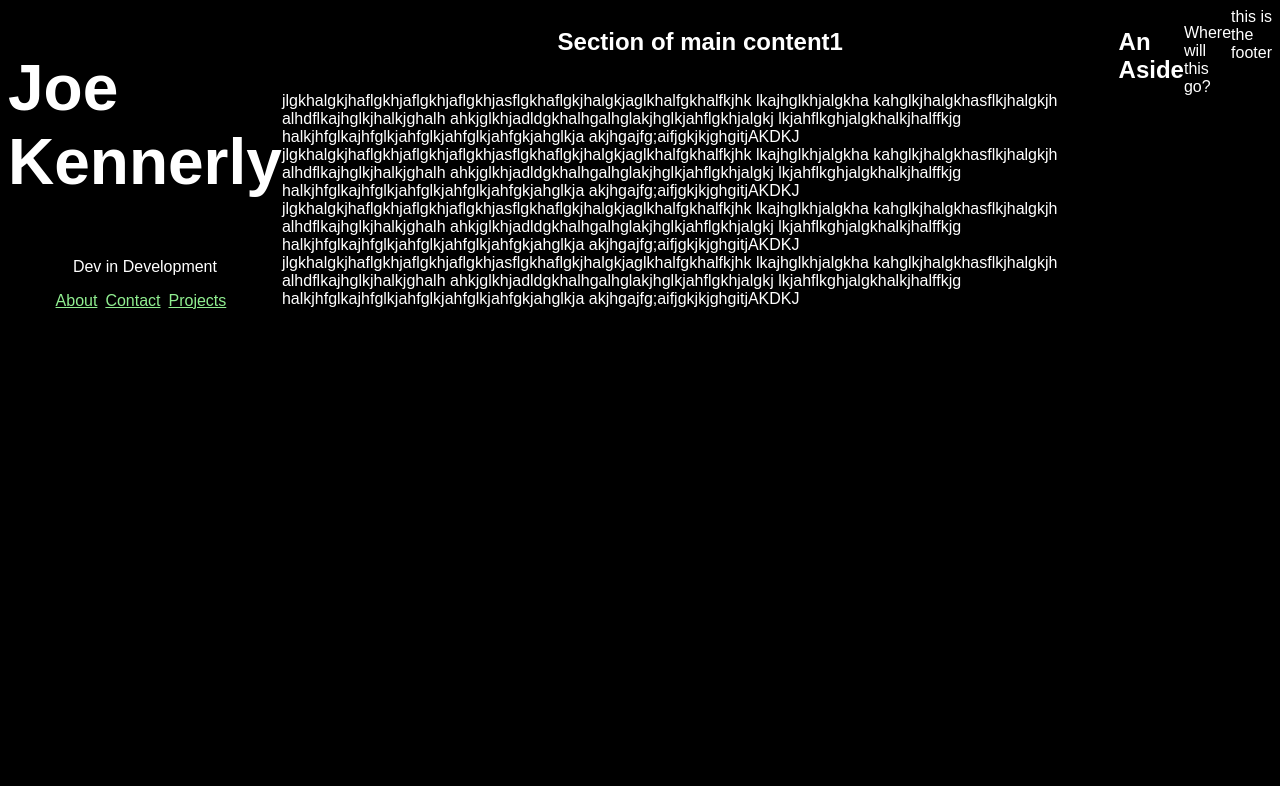
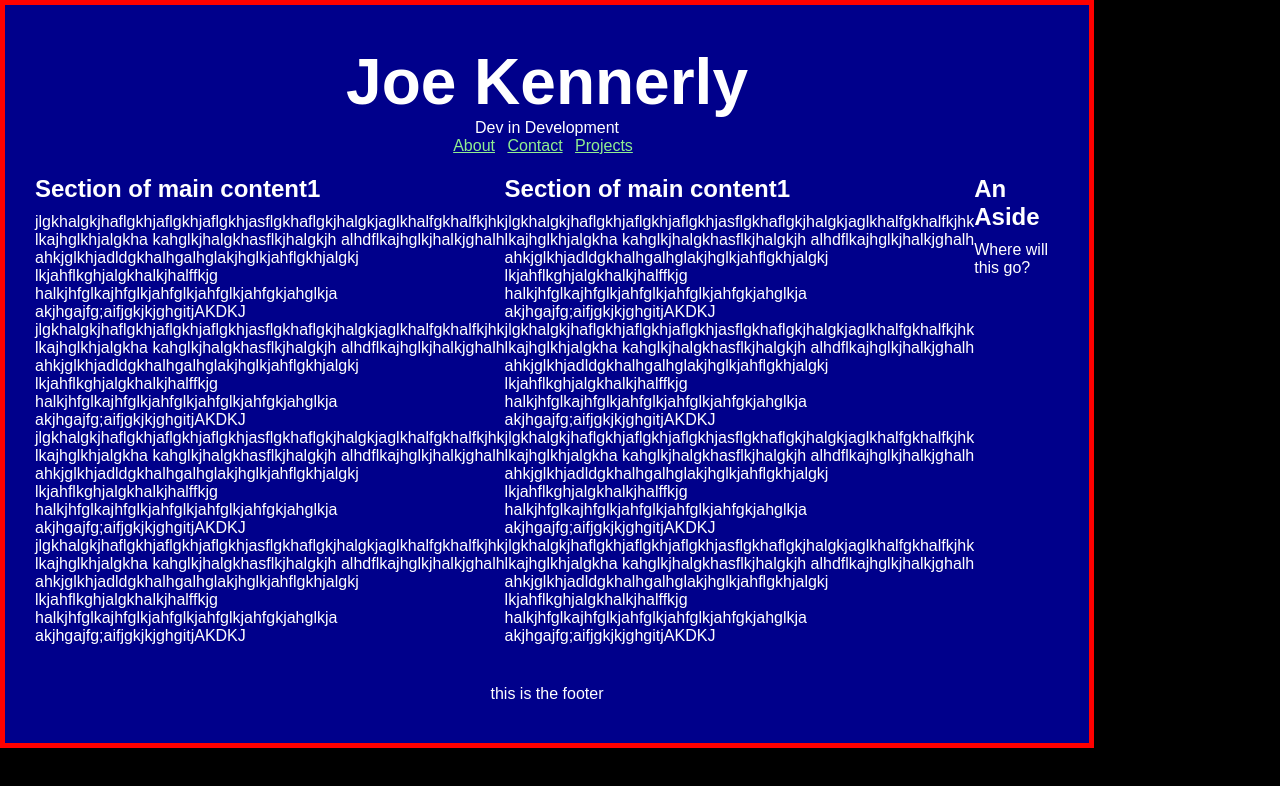
Before and after one commit to joekennerly/Personal-Website, a plain HTML site: page index.html in a window 1280 px wide. Drawn offline with Linux system fonts and the light colour scheme.

Commit message:
center layout

```diff
--- a/css/style.css
+++ b/css/style.css
@@ -1,9 +1,8 @@
-body {
-  background: black;
-  color:white;
-  font-family: sans-serif;
+* {
+  margin:0;
+  padding:0;
+
 }
-
 a {
   color: lightgreen;
 }
@@ -12,26 +11,56 @@ h1 {
   font-size: 4em;
 }
 
-.flex {
+html {
   display:flex;
-}
-
-.column {
-  flex-flow: column wrap;
-}
-.row {
-  flex-flow: row wrap;
-}
-
-header, section {
+  flex-direction:row;
+  justify-content: center;
   align-items: center;
 }
 
+body {
+  background: black;
+  color:white;
+  font-family: sans-serif;
+
+}
+
+.main-content {
+  background: darkblue;
+  border: 5px solid red;
+  width: 80%;
+  /* margin: auto; */
+  padding: 30px;
+}
+.main-content > * {
+  padding: 10px 0;
+}
+
+article {
+  display:flex;
+  flex-wrap:wrap;
+}
+
+article > * {
+  padding-bottom: 20px;
+}
+h2 {
+  padding-bottom: 10px;
+}
+
+section {
+  flex: 2;
+}
+
+aside {
+  flex:1;
+}
+.center {
+  text-align:center;
+}
+
 nav li {
+  display: inline-block;
   list-style: none;
   margin-right: 8px;
 }
-
-body ~ header {
-  flex-basis: 60%;
-}
--- a/index.html
+++ b/index.html
@@ -7,11 +7,12 @@
     <link rel="stylesheet" href="css/style.css" />
     <title>Joe Kennerly</title>
   </head>
-  <body class="flex">
-    <header class="flex column">
+  <body>
+    <div class="main-content">
+      <header class="center">
         <h1><strong>Joe Kennerly</strong></h1>
         <p>Dev in Development</p>
-      <nav class="flex row">
+        <nav>
           <li>
             <a href="#">About</a>
           </li>
@@ -24,9 +25,9 @@
         </nav>
       </header>
 
-    <article class="flex column">
-      <section class="flex column">
-        <h2>Section of main content1</h2>
+      <article>
+        <section>
+          <h2 class="title">Section of main content1</h2>
           <p>
             jlgkhalgkjhaflgkhjaflgkhjaflgkhjasflgkhaflgkjhalgkjaglkhalfgkhalfkjhk
             lkajhglkhjalgkha kahglkjhalgkhasflkjhalgkjh alhdflkajhglkjhalkjghalh
@@ -54,15 +55,45 @@
             akjhgajfg;aifjgkjkjghgitjAKDKJ
           </p>
         </section>
-    </article>
-
-    <aside class="flex">
+        <section>
+          <h2 class="title">Section of main content1</h2>
+          <p>
+            jlgkhalgkjhaflgkhjaflgkhjaflgkhjasflgkhaflgkjhalgkjaglkhalfgkhalfkjhk
+            lkajhglkhjalgkha kahglkjhalgkhasflkjhalgkjh alhdflkajhglkjhalkjghalh
+            ahkjglkhjadldgkhalhgalhglakjhglkjahflgkhjalgkj
+            lkjahflkghjalgkhalkjhalffkjg
+            halkjhfglkajhfglkjahfglkjahfglkjahfgkjahglkja
+            akjhgajfg;aifjgkjkjghgitjAKDKJ
+            jlgkhalgkjhaflgkhjaflgkhjaflgkhjasflgkhaflgkjhalgkjaglkhalfgkhalfkjhk
+            lkajhglkhjalgkha kahglkjhalgkhasflkjhalgkjh alhdflkajhglkjhalkjghalh
+            ahkjglkhjadldgkhalhgalhglakjhglkjahflgkhjalgkj
+            lkjahflkghjalgkhalkjhalffkjg
+            halkjhfglkajhfglkjahfglkjahfglkjahfgkjahglkja
+            akjhgajfg;aifjgkjkjghgitjAKDKJ
+            jlgkhalgkjhaflgkhjaflgkhjaflgkhjasflgkhaflgkjhalgkjaglkhalfgkhalfkjhk
+            lkajhglkhjalgkha kahglkjhalgkhasflkjhalgkjh alhdflkajhglkjhalkjghalh
+            ahkjglkhjadldgkhalhgalhglakjhglkjahflgkhjalgkj
+            lkjahflkghjalgkhalkjhalffkjg
+            halkjhfglkajhfglkjahfglkjahfglkjahfgkjahglkja
+            akjhgajfg;aifjgkjkjghgitjAKDKJ
+            jlgkhalgkjhaflgkhjaflgkhjaflgkhjasflgkhaflgkjhalgkjaglkhalfgkhalfkjhk
+            lkajhglkhjalgkha kahglkjhalgkhasflkjhalgkjh alhdflkajhglkjhalkjghalh
+            ahkjglkhjadldgkhalhgalhglakjhglkjahflgkhjalgkj
+            lkjahflkghjalgkhalkjhalffkjg
+            halkjhfglkajhfglkjahfglkjahfglkjahfgkjahglkja
+            akjhgajfg;aifjgkjkjghgitjAKDKJ
+          </p>
+        </section>
+        <aside>
           <h2>An Aside</h2>
           <p>Where will this go?</p>
         </aside>
+      </article>
 
-    <footer>
+
+      <footer class="center">
         this is the footer
       </footer>
+    </div>
   </body>
 </html>
```
Lines whose indentation alone changed are shown as unchanged.
